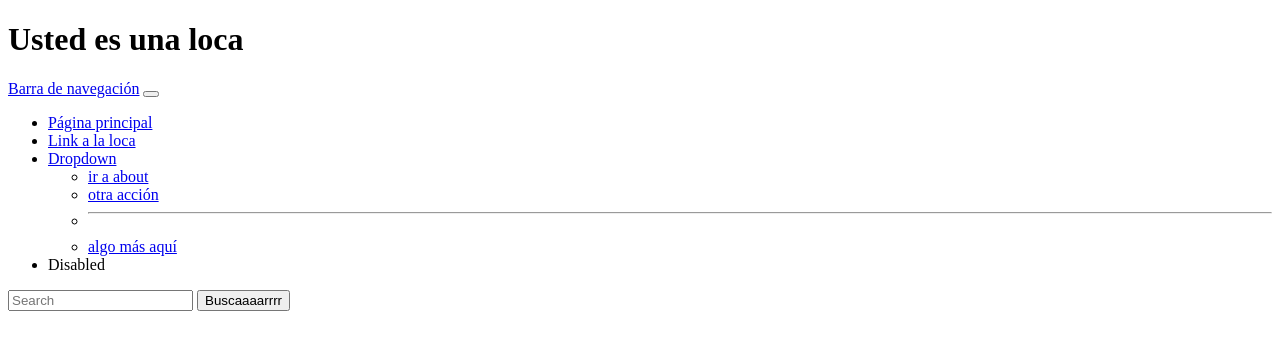
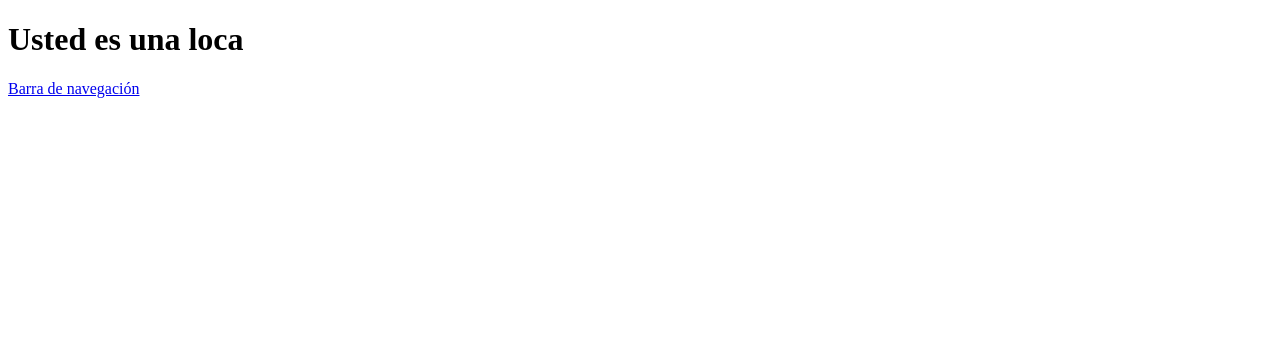
Before and after one commit to aovit/andresoviedo.io, a website: page index.html in a window 1280 px wide. Drawn offline with Linux system fonts and the light colour scheme.

Commit message:
solo navbar

```diff
--- a/index.html
+++ b/index.html
@@ -11,37 +11,6 @@
     <nav class="navbar navbar-expand-lg bg-body-tertiary">
         <div class="container-fluid">
           <a class="navbar-brand" href="https://www.realmadrid.com">Barra de navegación</a>
-          <button class="navbar-toggler" type="button" data-bs-toggle="collapse" data-bs-target="#navbarSupportedContent" aria-controls="navbarSupportedContent" aria-expanded="false" aria-label="Toggle navigation">
-            <span class="navbar-toggler-icon"></span>
-          </button>
-          <div class="collapse navbar-collapse" id="navbarSupportedContent">
-            <ul class="navbar-nav me-auto mb-2 mb-lg-0">
-              <li class="nav-item">
-                <a class="nav-link active" aria-current="page" href="#">Página principal</a>
-              </li>
-              <li class="nav-item">
-                <a class="nav-link" href="#">Link a la loca</a>
-              </li>
-              <li class="nav-item dropdown">
-                <a class="nav-link dropdown-toggle" href="#" role="button" data-bs-toggle="dropdown" aria-expanded="false">
-                  Dropdown
-                </a>
-                <ul class="dropdown-menu">
-                  <li><a class="dropdown-item" href="#">ir a about</a></li>
-                  <li><a class="dropdown-item" href="#">otra acción</a></li>
-                  <li><hr class="dropdown-divider"></li>
-                  <li><a class="dropdown-item" href="#">algo más aquí</a></li>
-                </ul>
-              </li>
-              <li class="nav-item">
-                <a class="nav-link disabled">Disabled</a>
-              </li>
-            </ul>
-            <form class="d-flex" role="search">
-              <input class="form-control me-2" type="search" placeholder="Search" aria-label="Search">
-              <button class="btn btn-outline-success" type="submit">Buscaaaarrrr</button>
-            </form>
-          </div>
         </div>
       </nav>
 </body>
```
